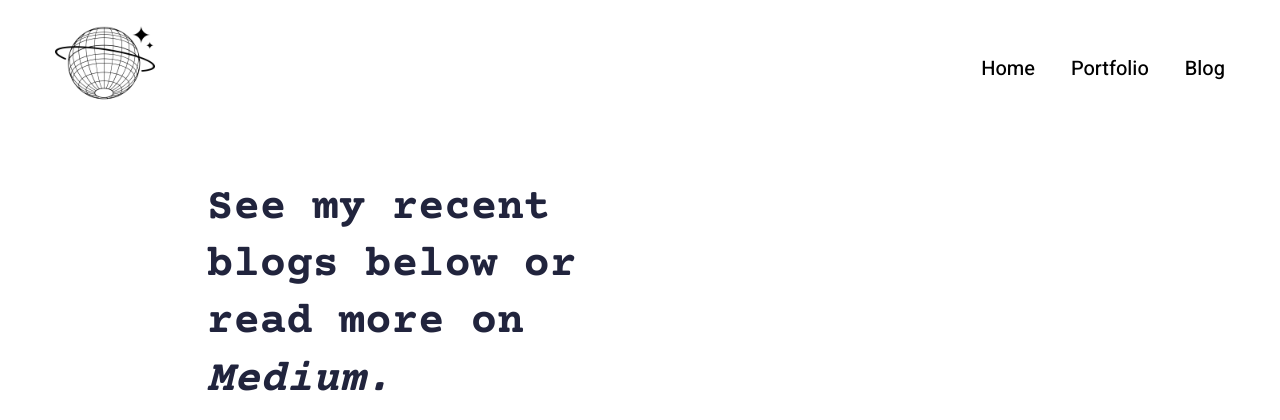
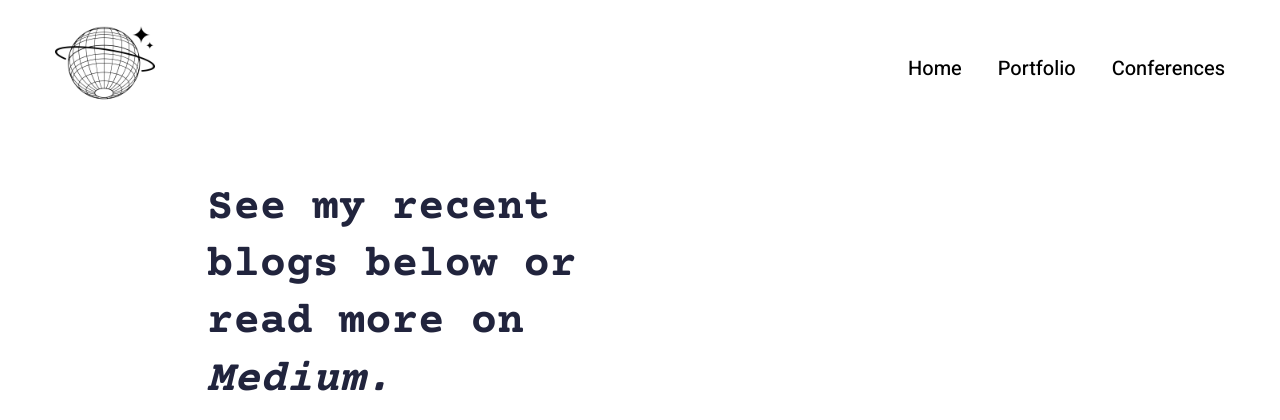
Before and after one commit to Kudzmat/myworld, a Django app: page /blog/ in a window 1280 px wide. Shown: the top 420 px of the page. Run offline with Django 4.2, Linux system fonts and the light colour scheme; data comes from the database, SQL or seed files in the repository; some libraries are stand-ins or nearby versions.

Commit message:
Update nav.html
changed "Blog" to "Conferences"

```diff
--- a/myWorldSite/main/templates/main/partials/nav.html
+++ b/myWorldSite/main/templates/main/partials/nav.html
@@ -20,7 +20,7 @@ Start Navigation Bar
                 <ul>
                 <li><a href="{%url 'main:home'%}">Home</a></li>
                 <li><a href="{%url 'main:portfolios' %}">Portfolio</a></li>
-                <li><a href="{% url 'main:blogs' %}">Blog</a></li>
+                <li><a href="{% url 'main:blogs' %}">Conferences</a></li>
                 </ul>
             </div>
             </div>
```
